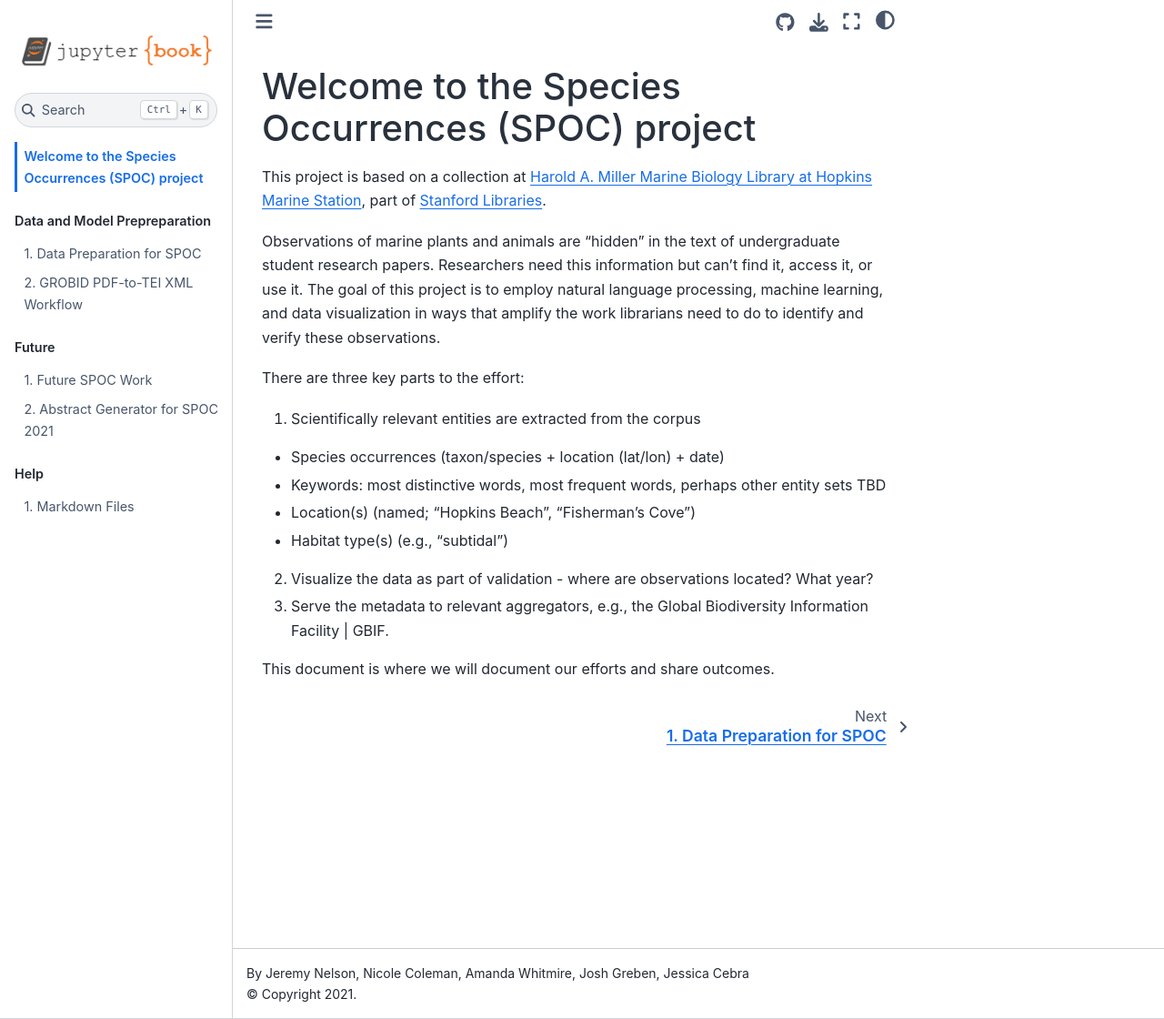
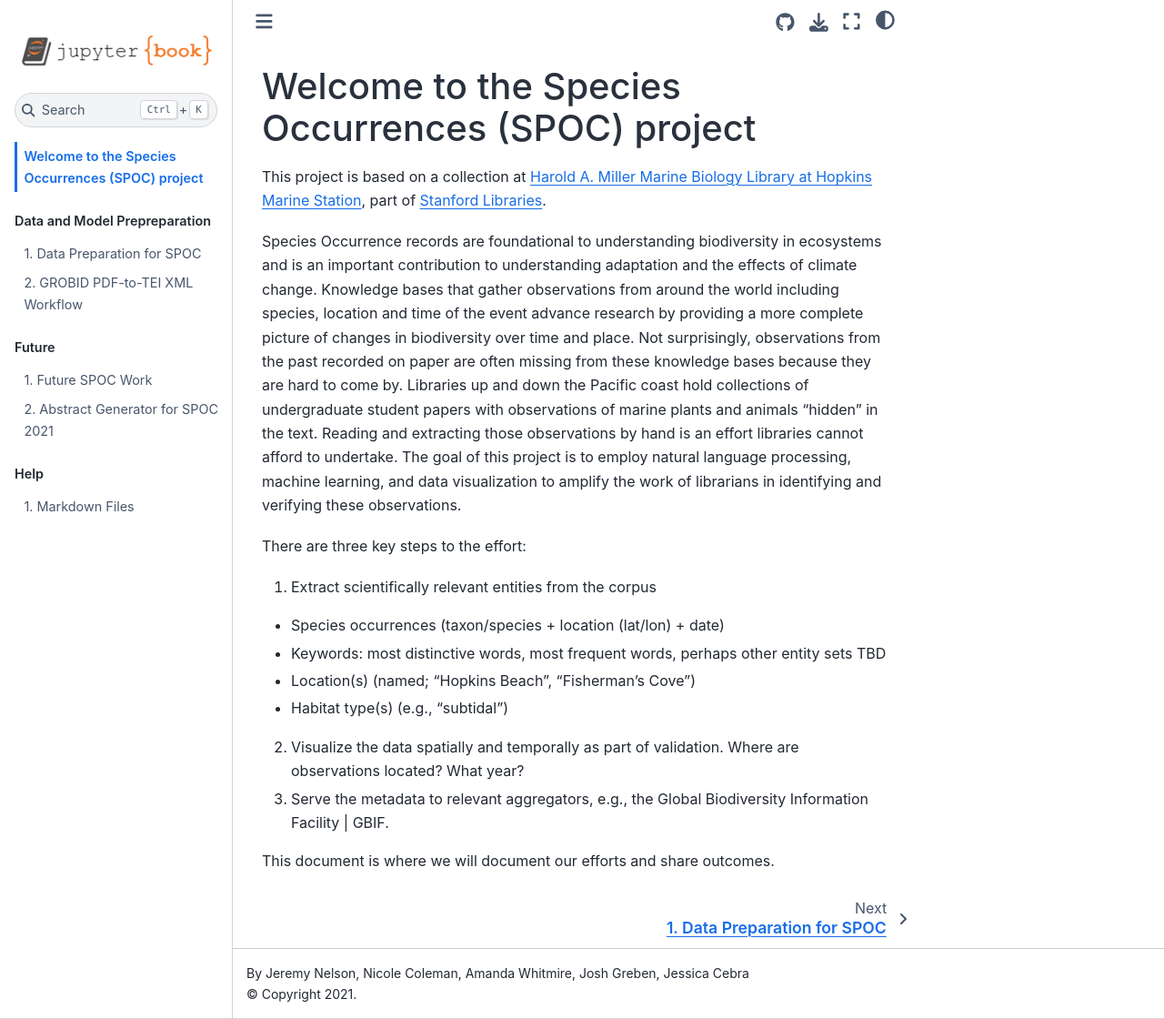
Before and after one commit to sul-dlss-labs/spoc, a Jupyter Book: the page built from doc/intro.md, in a window 1280 px wide and 1120 px high. Shown: the whole window at 91% size. Built offline with Jupyter Book 1.0.4 settings and Sphinx 7.4.7 and the Sphinx Book theme 1.1.4, drawn with Linux system fonts in a browser that asks for light colours.

Commit message:
Update intro.md

```diff
--- a/doc/intro.md
+++ b/doc/intro.md
@@ -3,15 +3,15 @@ Welcome to the Species Occurrences (SPOC) project
 
 This project is based on a collection at [Harold A. Miller Marine Biology Library at Hopkins Marine Station](https://library.stanford.edu/hopkins), part of [Stanford Libraries](https://library.stanford.edu).
 
-Observations of marine plants and animals are “hidden” in the text of undergraduate student research papers. Researchers need this information but can’t find it, access it, or use it. The goal of this project is to employ natural language processing, machine learning, and data visualization in ways that amplify the work librarians need to do to identify and verify these observations.
+Species Occurrence records are foundational to understanding biodiversity in ecosystems and is an important contribution to understanding adaptation and the effects of climate change. Knowledge bases that gather observations from around the world including species, location and time of the event advance research by providing a more complete picture of changes in biodiversity over time and place. Not surprisingly, observations from the past recorded on paper are often missing from these knowledge bases because they are hard to come by. Libraries up and down the Pacific coast hold collections of undergraduate student papers with observations of marine plants and animals “hidden” in the text. Reading and extracting those observations by hand is an effort libraries cannot afford to undertake. The goal of this project is to employ natural language processing, machine learning, and data visualization to amplify the work of librarians in identifying and verifying these observations.
 
-There are three key parts to the effort:
-1. Scientifically relevant entities are extracted from the corpus
+There are three key steps to the effort:
+1. Extract scientifically relevant entities from the corpus
   - Species occurrences (taxon/species + location (lat/lon) + date)
   - Keywords: most distinctive words, most frequent words, perhaps other entity sets TBD
   - Location(s) (named; “Hopkins Beach”, “Fisherman’s Cove”)
   - Habitat type(s) (e.g., “subtidal”)
-2. Visualize the data as part of validation - where are observations located? What year?
+2. Visualize the data spatially and temporally as part of validation. Where are observations located? What year?
 3. Serve the metadata to relevant aggregators, e.g., the Global Biodiversity Information Facility | GBIF.
 
 This document is where we will document our efforts and share outcomes.
```
